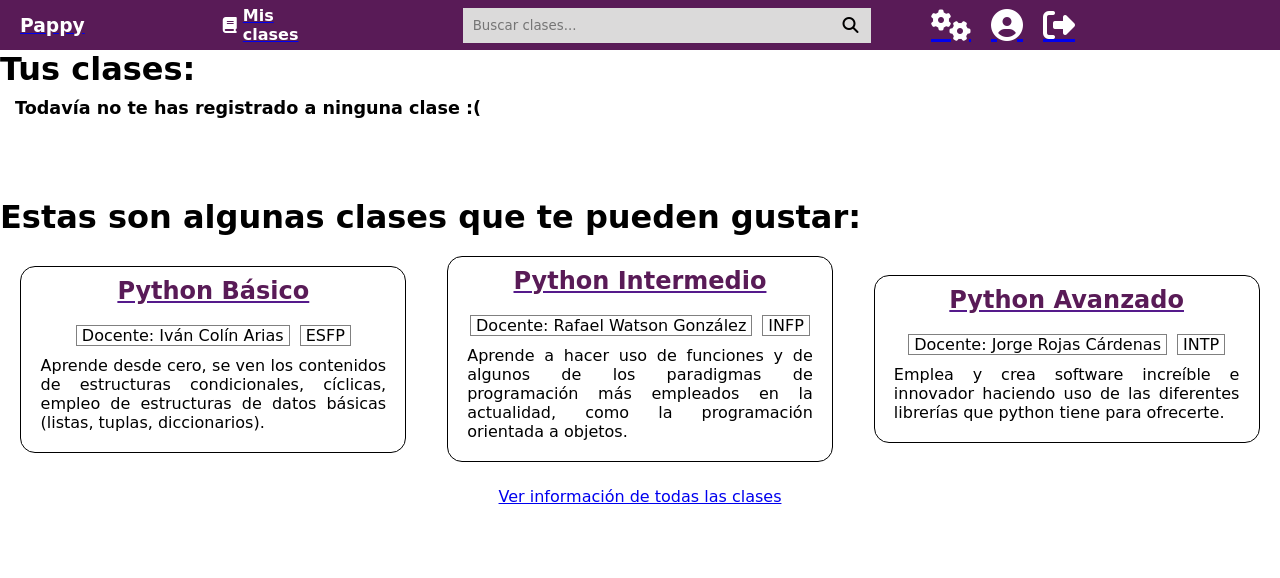
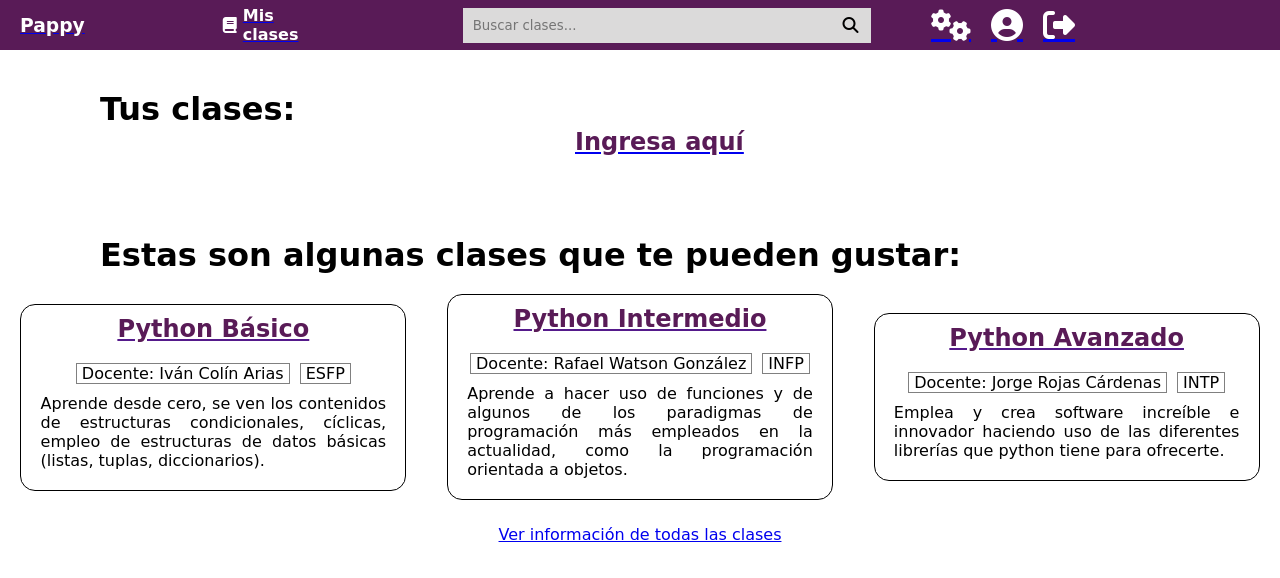
Before and after one commit to Watsattack/Pappy, a website: page public/Aprendiz/mainAprendizNuevo.html in a window 1280 px wide. Drawn offline with Linux system fonts and the light colour scheme; a web font is replaced by a local one.

Commit message:
Update mainAprendizNuevo.html

```diff
--- a/public/Aprendiz/mainAprendizNuevo.html
+++ b/public/Aprendiz/mainAprendizNuevo.html
@@ -40,15 +40,15 @@
         </div>
         <div id="contenidoPresente">
             <div id="todaysTitle">
-                <h1>Tus clases:</h1>
+                <h1 style="margin-top: 40px; margin-left: 100px;">Tus clases:</h1>
             </div>
             <div id="cursosContainer">
-                <h3 id="cursosActivos">Todavía no te has registrado a ninguna clase :(</h3>
+                <a href="disponiblesAprendiz.html"><h2 style="margin-left: 560px;text-align: center;">Ingresa aquí</h2></a>
             </div>
         </div>
         <div id="recomendacionesContenido">
             <div id="titleRecomendaciones">
-                <h1>Estas son algunas clases que te pueden gustar:</h1>
+                <h1 style="padding-left: 100px;">Estas son algunas clases que te pueden gustar:</h1>
             </div>
             <div id="recomendacionesClases">
                 <div class="recomendationClassContainer">
@@ -60,9 +60,9 @@
                         <p class="tipoPersonalidad">ESFP</p>
                     </div>
                     <div class="moreInfoContainer">
-                        <p style="text-align: justify;">Aprende desde cero, se ven los contenidos de estructuras condicionales,
-                            cíclicas, empleo de estructuras de datos básicas (listas, tuplas, diccionarios).
-                        </p>
+                            <p style="text-align: justify;">Aprende desde cero, se ven los contenidos de estructuras condicionales,
+                                cíclicas, empleo de estructuras de datos básicas (listas, tuplas, diccionarios).
+                            </p>
                     </div>
                 </div>
                 <div class="recomendationClassContainer">
@@ -89,8 +89,8 @@
                     </div>
                     <div class="moreInfoContainer">
                         <p style="text-align: justify;">Emplea y crea software increíble e innovador haciendo uso de las diferentes librerías
-                            que python tiene para ofrecerte.
-                            </p>
+                        que python tiene para ofrecerte.
+                        </p>
                     </div>
                 </div>
             </div>
@@ -100,3 +100,4 @@
         </div>
     </div>
 </body>
+</html>
```
